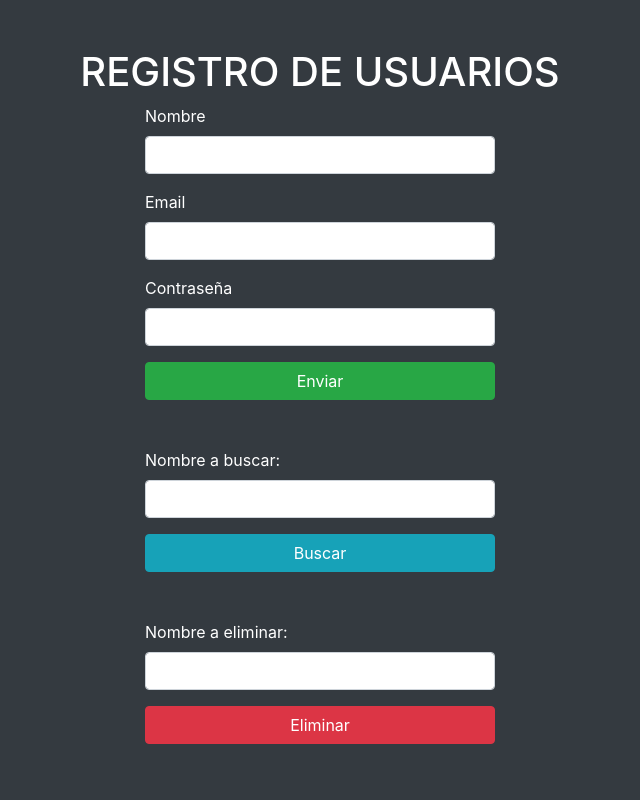
After one commit to Gasa91/baseDatos, a PHP site: page / in a window 1280 px wide. The commit adds this page. Shown: the whole page, without its empty margins (320-960 px from the left). Run offline with PHP 8.4, Linux system fonts and the light colour scheme.

Commit message:
ejemplo de clase

```diff
--- a/baseDatos.php
+++ b/baseDatos.php
@@ -6,7 +6,7 @@
         private $servidor="localhost";
         private $usuario="root";
         private $clave="";
-        private $nombreBaseDatos="bd_tienda";
+        private $nombreBaseDatos="bd_grupo1";
         private $conexion; //almacena la conexion a la BaseDatos
 
         //Constructor
@@ -40,7 +40,6 @@
 
             $this->conectarConBaseDatos();
             $resultado=$this->conexion->query($consultaSQL);
-
             return($resultado);
             $this->conexion->close();
         }
--- /dev/null
+++ b/index.php
@@ -0,0 +1,68 @@
+<!DOCTYPE html>
+<html lang="en">
+<head>
+    <meta charset="UTF-8">
+    <meta name="viewport" content="width=device-width, initial-scale=1.0">
+    <title>CRUD</title>
+    <link rel="stylesheet" href="https://stackpath.bootstrapcdn.com/bootstrap/4.5.0/css/bootstrap.min.css" integrity="sha384-9aIt2nRpC12Uk9gS9baDl411NQApFmC26EwAOH8WgZl5MYYxFfc+NcPb1dKGj7Sk" crossorigin="anonymous">
+</head>
+<body class="bg-dark text-white">
+
+    <header>
+        <h1 class="text-center mt-5">REGISTRO DE USUARIOS</h1>
+    </header>
+    <main>
+
+        <div class="container">
+            <div class="row justify-content-center">
+                <div class="col-4">
+
+                <form action="agregarDatos.php" method="POST">
+                    <div class="form-group">
+                        <label for="nombreUsuario">Nombre</label>
+                        <input type="text" class="form-control" id="nombreUsuario" name="nombreUsuario">
+                    </div>
+
+                    <div class="form-group">
+                        <label for="emailUsuario">Email</label>
+                        <input type="text" class="form-control" id="emailUsuario" name="emailUsuario">
+                    </div>
+
+                    <div class="form-group">
+                        <label for="passUsuario">Contraseña</label>
+                        <input type="password" class="form-control" id="passUsuario" name="passUsuario">
+                    </div>
+
+                    <button type="submit" class="btn btn-success btn-block" id="btnEnviar" name="btnEnviar">Enviar</button>
+                </form>
+
+                <form action="consultarDatos.php" method="POST" class="mt-5 mb-5">
+                    <div class="form-group">
+                        <label for="nombreBuscar">Nombre a buscar:</label>
+                        <input type="text" class="form-control" id="nombreBuscar" name="nombreBuscar">
+                    </div>
+
+                    <button type="submit" class="btn btn-info btn-block" id="btnBuscar" name="btnBuscar">Buscar</button>
+                </form>
+
+                <form action="eliminarDatos.php" method="POST" class="mt-5 mb-5">
+                    <div class="form-group">
+                        <label for="nombreEliminar">Nombre a eliminar:</label>
+                        <input type="text" class="form-control" id="nombreEliminar" name="nombreEliminar">
+                    </div>
+                    <button type="submit" class="btn btn-danger btn-block" id="btnEliminar" name="btnEliminar">Eliminar</button>
+                </form>
+
+
+                </div>
+            </div>
+        </div>
+
+    </main>
+    <footer>
+    </footer>
+    <script src="https://code.jquery.com/jquery-3.5.1.slim.min.js" integrity="sha384-DfXdz2htPH0lsSSs5nCTpuj/zy4C+OGpamoFVy38MVBnE+IbbVYUew+OrCXaRkfj" crossorigin="anonymous"></script>
+    <script src="https://cdn.jsdelivr.net/npm/popper.js@1.16.0/dist/umd/popper.min.js" integrity="sha384-Q6E9RHvbIyZFJoft+2mJbHaEWldlvI9IOYy5n3zV9zzTtmI3UksdQRVvoxMfooAo" crossorigin="anonymous"></script>
+    <script src="https://stackpath.bootstrapcdn.com/bootstrap/4.5.0/js/bootstrap.min.js" integrity="sha384-OgVRvuATP1z7JjHLkuOU7Xw704+h835Lr+6QL9UvYjZE3Ipu6Tp75j7Bh/kR0JKI" crossorigin="anonymous"></script>
+</body>
+</html>
```
Also changed, not shown: agregarDatos.php (added, +43 -0 lines), archivo.php (added).
